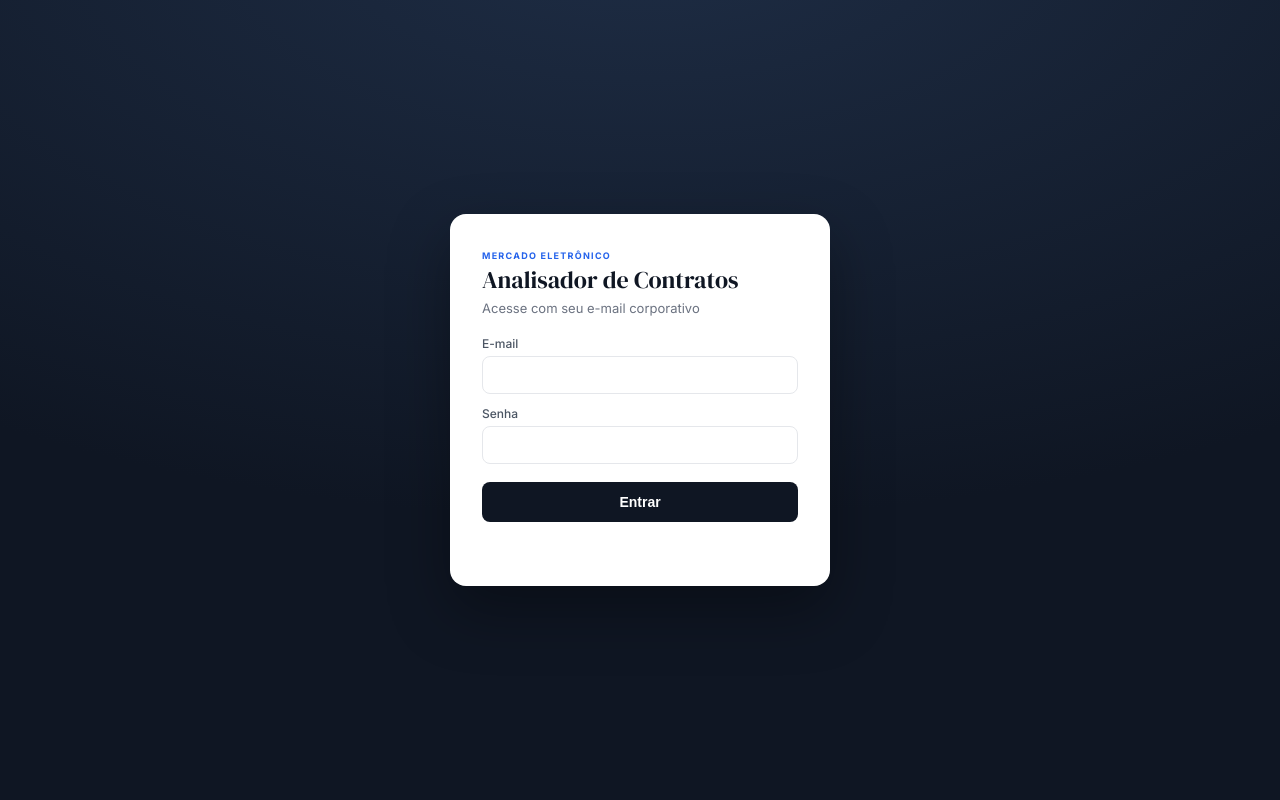
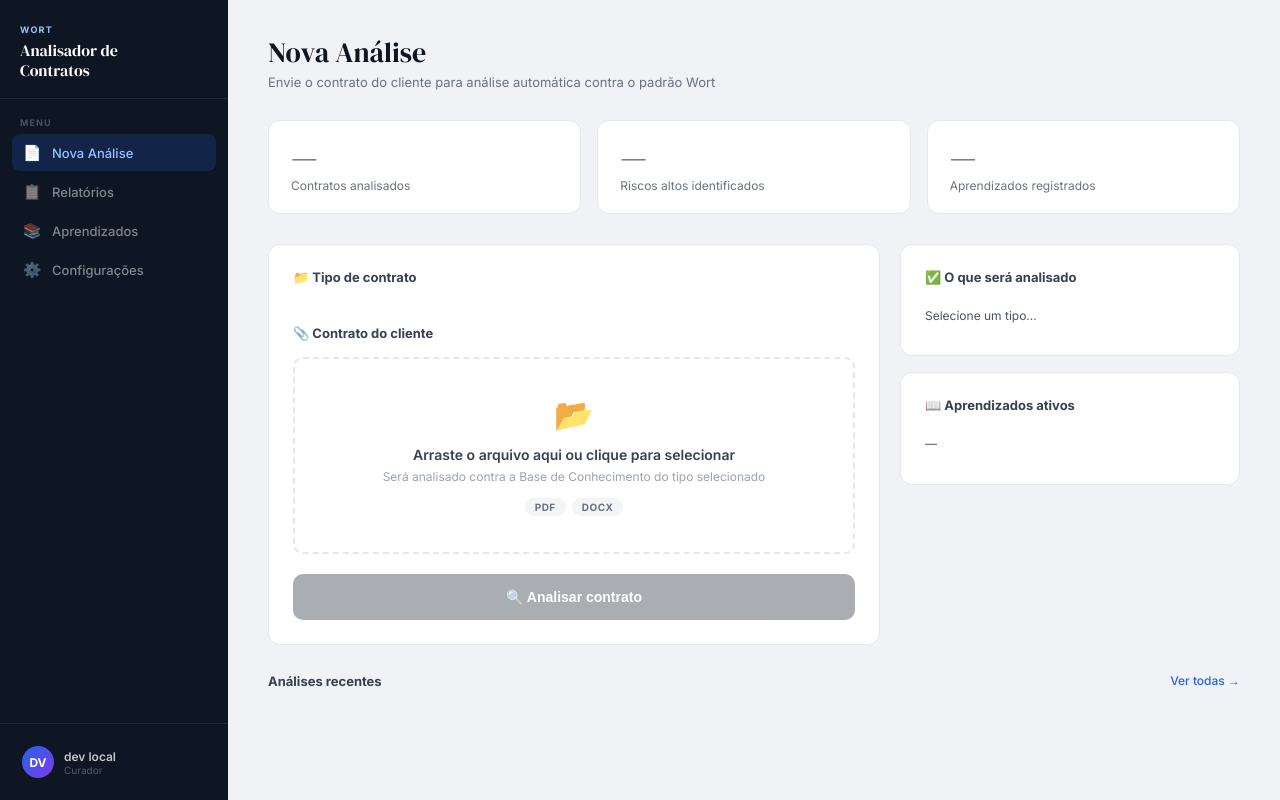
Before and after one commit to prmg71/Claude, a FastAPI app: page / in a window 1280 px wide. Run offline with FastAPI, Linux system fonts and the light colour scheme; some libraries are stand-ins or nearby versions.

Commit message:
feat: trocar identidade visual para Wort, suprimir login em modo dev

```diff
--- a/app/web/static/app.js
+++ b/app/web/static/app.js
@@ -1,10 +1,8 @@
 "use strict";
 
-const sb = window.supabase.createClient(window.SUPABASE_URL, window.SUPABASE_ANON_KEY);
-
-let TOKEN = null;
-let USUARIO = null;       // { email, papel }
-let TIPOS = [];           // cache dos tipos
+let TOKEN = "dev-token";
+let USUARIO = { email: "dev@local", papel: "curador" };
+let TIPOS = [];
 let SELECTED_TIPO = null;
 let CURRENT_FILE = null;
 let CURRENT_ANALYSIS = null;
@@ -18,7 +16,7 @@ const $ = (s) => document.querySelector(s);
 const show = (el) => el && el.classList.remove("hidden");
 const hide = (el) => el && el.classList.add("hidden");
 const sleep = (ms) => new Promise((r) => setTimeout(r, ms));
-const sevClass = (s) => (s === "média" ? "media" : s);  // 'média' -> classe css 'media'
+const sevClass = (s) => (s === "média" ? "media" : s);
 function fmtTempo(seg) {
   if (seg < 60) return seg.toFixed(1).replace(".", ",") + " s";
   const m = Math.floor(seg / 60), s = Math.round(seg % 60);
@@ -41,31 +39,6 @@ const apiJSON = async (p, o) => (await api(p, o)).json();
 const jsonBody = (obj) => ({ method: "POST", headers: { "Content-Type": "application/json" }, body: JSON.stringify(obj) });
 const linhas = (ta) => ta.value.split("\n").map((s) => s.trim()).filter(Boolean);
 const tipoNome = (id) => (TIPOS.find((t) => t.id === id) || {}).nome || id;
-
-// ── SESSÃO ──
-async function aplicarSessao(session) {
-  if (!session) { TOKEN = null; show($("#view-login")); hide($("#app-shell")); return; }
-  TOKEN = session.access_token;
-  USUARIO = { email: session.user.email, papel: "usuario" };
-  try { USUARIO = await apiJSON("/me"); } catch (_) {}
-  hide($("#view-login"));
-  $("#app-shell").classList.remove("hidden");
-
-  const nome = USUARIO.email.split("@")[0].replace(/[._]/g, " ");
-  $("#user-name").textContent = nome;
-  $("#user-role").textContent = USUARIO.papel;
-  $("#user-avatar").textContent = nome.slice(0, 2).toUpperCase();
-  $("#cfg-email").value = USUARIO.email;
-  $("#cfg-papel").value = USUARIO.papel;
-
-  // controles de curadoria
-  const curador = USUARIO.papel === "curador";
-  document.querySelectorAll(".curador-only").forEach((el) => el.classList.toggle("hidden", !curador));
-  $(".readonly-note").classList.toggle("hidden", curador);
-
-  await carregarTipos();
-  navegar("nova");
-}
 
 // ── NAVEGAÇÃO ──
 const PAGES = ["nova", "relatorios", "aprendizados", "config"];
@@ -100,7 +73,6 @@ async function selecionarTipo(id, el) {
   SELECTED_TIPO = id;
   document.querySelectorAll("#type-grid .type-option").forEach((e) => e.classList.remove("selected"));
   if (el) el.classList.add("selected");
-  // popula os checklists laterais a partir da base de conhecimento
   try {
     const base = await apiJSON("/tipos/" + id + "/conhecimento");
     const ativas = base.regras.filter((r) => r.ativo);
@@ -156,7 +128,7 @@ async function analisar() {
   const id = criada.id;
   const labels = [
     "Extraindo texto do contrato…", "Carregando a base de conhecimento…",
-    "Comparando com o padrão ME…", "Identificando riscos e severidades…", "Gerando relatório…",
+    "Comparando com o padrão Wort…", "Identificando riscos e severidades…", "Gerando relatório…",
   ];
   let i = 0, pct = 12;
   while (true) {
@@ -195,7 +167,6 @@ function renderResultado(a) {
   $("#cnt-media").textContent = cont("média");
   $("#cnt-baixa").textContent = cont("baixa");
 
-  // métricas: tokens, custo US$, tempo
   const metrics = [];
   if (a.duracao_seg != null) metrics.push(`<span class="metric">⏱ <b>${fmtTempo(a.duracao_seg)}</b> de análise</span>`);
   if (a.tokens_total != null) metrics.push(`<span class="metric">🔢 <b>${a.tokens_total.toLocaleString("pt-BR")}</b> tokens</span>`);
@@ -213,7 +184,7 @@ function renderResultado(a) {
     if (!itens.length) return;
     html += `<div class="result-section"><div class="result-section-title ${sevClass(sev)}">${titulo}</div>` +
       itens.map((x) =>
-        `<div class="result-item ${sevClass(sev)}">` +
+        `<div class="result-item ${sevClass(x.severidade)}">` +
         (x.clausula ? `<div class="result-item-clause">${x.clausula}</div>` : "") +
         `<div class="result-item-desc">${x.descricao}</div>` +
         (x.recomendacao ? `<div class="result-item-body"><b>Recomendação:</b> ${x.recomendacao}</div>` : "") +
@@ -228,7 +199,6 @@ function renderResultado(a) {
 
 function nomeDoCabecalho(resp, fallback) {
   const cd = resp.headers.get("content-disposition") || "";
-  // tenta filename*=UTF-8''... (RFC 5987) e depois filename="..."
   let m = cd.match(/filename\*=UTF-8''([^;]+)/i);
   if (m) return decodeURIComponent(m[1]);
   m = cd.match(/filename="?([^";]+)"?/i);
@@ -237,7 +207,7 @@ function nomeDoCabecalho(resp, fallback) {
 
 async function baixar(id) {
   const resp = await api("/analises/" + id + "/relatorio");
-  const nome = nomeDoCabecalho(resp, "Relatório.docx");
+  const nome = nomeDoCabecalho(resp, "Relatorio.docx");
   const blob = await resp.blob();
   const url = URL.createObjectURL(blob);
   const a = document.createElement("a"); a.href = url; a.download = nome; a.click();
@@ -279,7 +249,6 @@ function linhaRelatorio(a) {
 async function atualizarStatsERecentes() {
   let lista = [];
   try { lista = await apiJSON("/analises"); } catch (_) { return; }
-  // stats
   $("#stat-total").textContent = lista.length;
   const altos = lista.reduce((s, a) => s + (((a.resultado || {}).riscos || []).filter((x) => x.severidade === "alta").length), 0);
   $("#stat-criticos").textContent = altos;
@@ -290,10 +259,8 @@ async function atualizarStatsERecentes() {
       $("#stat-aprendizados").textContent = base.regras.filter((r) => r.ativo).length;
     }
   } catch (_) {}
-  // badge
   const badge = $("#badge-relatorios");
   if (lista.length) { badge.textContent = lista.length; show(badge); } else hide(badge);
-  // recentes (top 4)
   const rec = $("#recent-list"); rec.innerHTML = "";
   if (!lista.length) { rec.innerHTML = `<div class="empty-state"><div class="empty-icon">📭</div><p>Nenhuma análise ainda.</p></div>`; return; }
   lista.slice(0, 4).forEach((a) => rec.appendChild(linhaRelatorio(a)));
@@ -307,7 +274,7 @@ async function listarTodas() {
   lista.forEach((a) => cont.appendChild(linhaRelatorio(a)));
 }
 
-// ── APRENDIZADOS (Base de Conhecimento) ──
+// ── APRENDIZADOS ──
 async function carregarTiposApr() {
   const sel = $("#apr-tipo");
   if (!sel.options.length) {
@@ -317,8 +284,8 @@ async function carregarTiposApr() {
   }
   if (sel.value) carregarBase();
 }
-let BASE_REGRAS = [];      // regras ativas carregadas (para edição)
-let EDITANDO_ID = null;    // id da regra em edição (null = nova)
+let BASE_REGRAS = [];
+let EDITANDO_ID = null;
 
 async function carregarBase() {
   const tipo = $("#apr-tipo").value;
@@ -328,7 +295,6 @@ async function carregarBase() {
   BASE_REGRAS = ativas;
   $("#apr-info").textContent = `${ativas.length} regra(s) ativa(s) · versão ${base.versao}` + (base.contrato_padrao ? " · contrato padrão definido" : "");
   const cont = $("#regras-list"); cont.innerHTML = "";
-  const curador = USUARIO.papel === "curador";
   ativas.forEach((r) => {
     const row = document.createElement("div");
     row.className = "rule-row";
@@ -336,8 +302,8 @@ async function carregarBase() {
       `<div class="rule-topico">${r.topico}</div>` +
       `<span class="sev-pill ${sevClass(r.severidade)}">${r.severidade}</span>` +
       `<span class="origem-pill">${r.origem}</span>` +
-      (curador ? `<span class="report-link" data-edit="${r.id}">editar</span>` +
-                 `<span class="report-link" data-off="${r.id}">remover</span>` : "");
+      `<span class="report-link" data-edit="${r.id}">editar</span>` +
+      `<span class="report-link" data-off="${r.id}">remover</span>`;
     const ed = row.querySelector("[data-edit]");
     if (ed) ed.addEventListener("click", () => iniciarEdicao(ed.dataset.edit));
     const off = row.querySelector("[data-off]");
@@ -382,7 +348,7 @@ async function salvarRegra() {
     correcoes: linhas($("#r-correcoes")), severidade: $("#r-sev").value,
   };
   const editando = !!EDITANDO_ID;
-  if (editando) corpo.id = EDITANDO_ID;  // envia o id -> backend atualiza (versiona)
+  if (editando) corpo.id = EDITANDO_ID;
   if (!corpo.topico) { $("#regra-msg").textContent = "Informe o tópico."; return; }
   try {
     await apiJSON("/tipos/" + tipo + "/conhecimento/regras", jsonBody(corpo));
@@ -406,17 +372,6 @@ async function definirContratoPadrao() {
 }
 
 // ── EVENTOS ──
-$("#btn-login").addEventListener("click", async () => {
-  $("#login-error").textContent = "";
-  const { error } = await sb.auth.signInWithPassword({
-    email: $("#login-email").value.trim(), password: $("#login-password").value,
-  });
-  if (error) $("#login-error").textContent = error.message;
-});
-$("#login-password").addEventListener("keydown", (e) => { if (e.key === "Enter") $("#btn-login").click(); });
-$("#btn-logout").addEventListener("click", () => sb.auth.signOut());
-$("#btn-logout2").addEventListener("click", () => sb.auth.signOut());
-
 document.querySelectorAll("[data-page]").forEach((el) => el.addEventListener("click", () => navegar(el.dataset.page)));
 
 $("#uploadZone").addEventListener("click", () => $("#fileInput").click());
@@ -436,6 +391,10 @@ $("#btn-add-regra").addEventListener("click", salvarRegra);
 $("#btn-cancelar-edicao").addEventListener("click", cancelarEdicao);
 $("#btn-cp").addEventListener("click", definirContratoPadrao);
 
-// ── INÍCIO ──
-sb.auth.onAuthStateChange((_e, session) => aplicarSessao(session));
-sb.auth.getSession().then(({ data }) => aplicarSessao(data.session));
+// ── INÍCIO (modo dev: entra direto sem login) ──
+$("#user-name").textContent = "dev local";
+$("#user-role").textContent = "curador";
+$("#user-avatar").textContent = "DV";
+$("#cfg-email").value = "dev@local";
+$("#cfg-papel").value = "curador";
+carregarTipos().then(() => navegar("nova"));
--- a/app/web/templates/index.html
+++ b/app/web/templates/index.html
@@ -3,29 +3,16 @@
 <head>
   <meta charset="utf-8" />
   <meta name="viewport" content="width=device-width, initial-scale=1" />
-  <title>Analisador de Contratos — Mercado Eletrônico</title>
+  <title>Analisador de Contratos — Wort</title>
   <link rel="stylesheet" href="/static/style.css" />
 </head>
 <body>
 
-  <!-- ── LOGIN ── -->
-  <div id="view-login" class="login-wrap">
-    <div class="login-card">
-      <div class="logo-eyebrow">Mercado Eletrônico</div>
-      <div class="login-title">Analisador de Contratos</div>
-      <p class="login-sub">Acesse com seu e-mail corporativo</p>
-      <label>E-mail <input id="login-email" type="email" autocomplete="username" /></label>
-      <label>Senha <input id="login-password" type="password" autocomplete="current-password" /></label>
-      <button id="btn-login" class="btn-primary">Entrar</button>
-      <p id="login-error" class="error"></p>
-    </div>
-  </div>
-
   <!-- ── APP ── -->
-  <div id="app-shell" class="hidden">
+  <div id="app-shell">
     <nav class="sidebar">
       <div class="sidebar-logo">
-        <div class="logo-eyebrow">Mercado Eletrônico</div>
+        <div class="logo-eyebrow">Wort</div>
         <div class="logo-name">Analisador de<br>Contratos</div>
       </div>
       <div class="nav-section">
@@ -43,7 +30,6 @@
             <div class="user-name" id="user-name">—</div>
             <div class="user-role" id="user-role">—</div>
           </div>
-          <button class="btn-logout" id="btn-logout" title="Sair">⏻</button>
         </div>
       </div>
     </nav>
@@ -55,7 +41,7 @@
         <div class="page-header">
           <div>
             <div class="page-title">Nova Análise</div>
-            <div class="page-subtitle">Envie o contrato do cliente para análise automática contra o padrão ME</div>
+            <div class="page-subtitle">Envie o contrato do cliente para análise automática contra o padrão Wort</div>
           </div>
         </div>
 
@@ -198,9 +184,6 @@
               <button class="btn-form" id="btn-cp">Definir contrato padrão</button>
               <p class="msg" id="cp-msg"></p>
             </div>
-            <div class="card side-card readonly-note hidden">
-              <p class="badge-readonly">Somente curadores podem editar a base de conhecimento.</p>
-            </div>
           </div>
         </div>
       </div>
@@ -214,20 +197,14 @@
           </div>
         </div>
         <div class="card">
-          <div class="field"><label>E-mail</label><input id="cfg-email" disabled /></div>
+          <div class="field"><label>Utilizador</label><input id="cfg-email" disabled /></div>
           <div class="field"><label>Papel</label><input id="cfg-papel" disabled /></div>
-          <button class="btn-form" id="btn-logout2">Sair da conta</button>
         </div>
       </div>
 
     </main>
   </div>
 
-  <script>
-    window.SUPABASE_URL = "{{ supabase_url }}";
-    window.SUPABASE_ANON_KEY = "{{ supabase_anon_key }}";
-  </script>
-  <script src="https://cdn.jsdelivr.net/npm/@supabase/supabase-js@2"></script>
   <script src="/static/app.js"></script>
 </body>
 </html>
```
Also changed, not shown: app/core/contract_types.py (+25 -29 lines).
